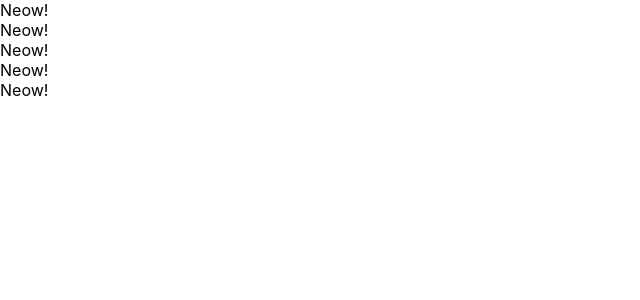
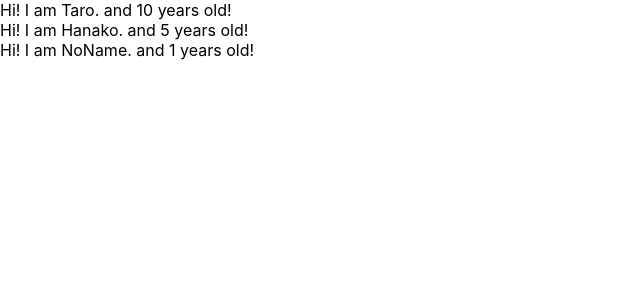
Before and after one commit to hibinoy/udemy-react-redux-crud-application, a React (Create React App) app: page / in a window 1280 px wide. Shown: the top 300 px of the page, without its empty margins (0-640 px from the left). Built offline with nearby package versions, Linux system fonts and the light colour scheme.

Commit message:
learn props of component

```diff
--- a/src/App.js
+++ b/src/App.js
@@ -1,28 +1,28 @@
 import React from 'react';
 
-// function App() {
-//   return (
-//     <React.Fragment>
-//       <label htmlFor="bar">bar</label>
-//       <input type="text" onChange={() => {console.log("I am clicked!")}}/>
-//     </React.Fragment>
-//   );
-// }
-
 const App = () => {
+  const profiles = [
+    { name: "Taro", age: 10 },
+    { name: "Hanako", age: 5 },
+    { name: "NoName" }
+  ];
   return (
     <div>
-      <Cat/>
-      <Cat/>
-      <Cat/>
-      <Cat/>
-      <Cat/>
+      {
+        profiles.map((profile, index) => {
+          return <User name={profile.name} age={profile.age} key={index}/>
+        })
+      }
     </div>
   );
 }
 
-const Cat = () => {
-  return <div>Neow!</div>
+const User = (props) => {
+  return <div>Hi! I am {props.name}. and {props.age} years old!</div>
+}
+
+User.defaultProps = {
+  age: 1
 }
 
 export default App;
```
